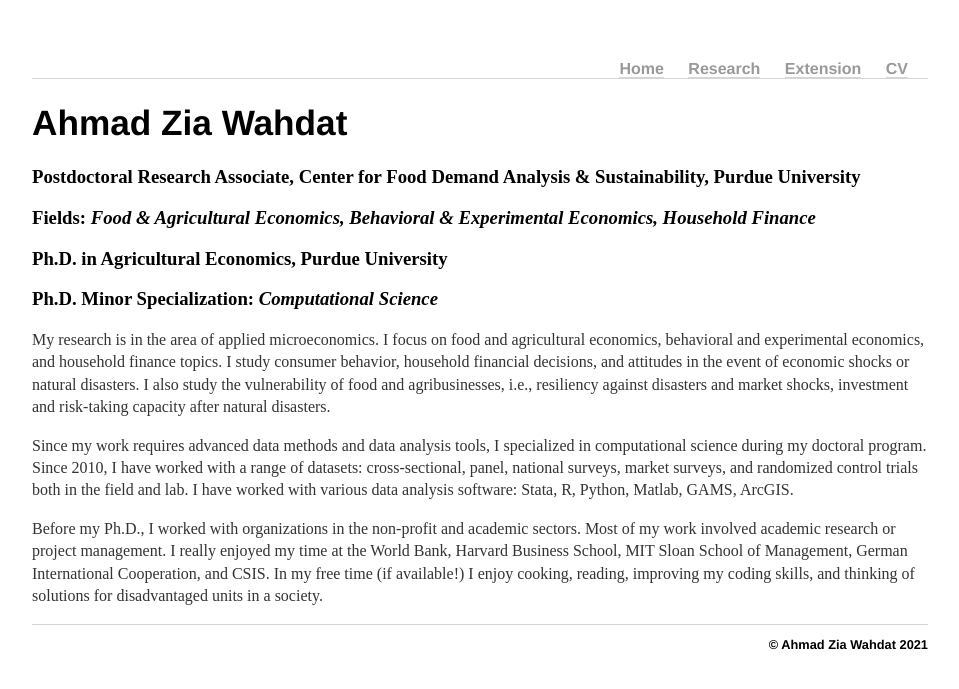
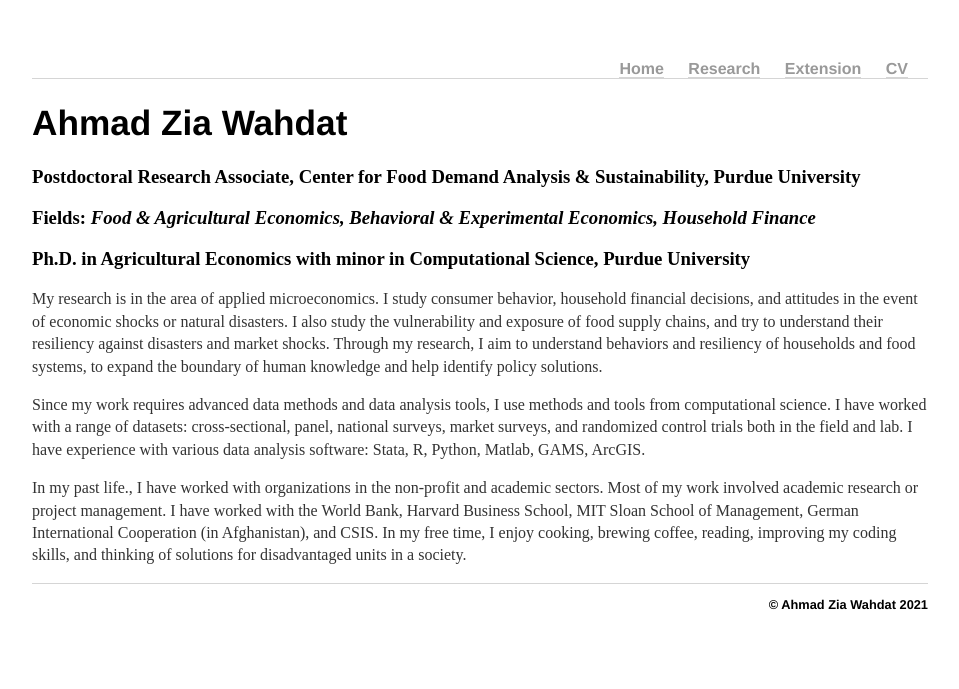
Before and after one commit to awahdat/webpage, a Jekyll site: the page built from home/index.html, in a window 1280 px wide. Shown: the top 689 px of the page, without its empty margins (160-1119 px from the left). Built offline with Jekyll 4.4.1, drawn with Linux system fonts in a browser that asks for light colours.

Commit message:
Update index.html

```diff
--- a/home/index.html
+++ b/home/index.html
@@ -7,20 +7,22 @@ title: Ahmad Zia Wahdat
 			<h3>Postdoctoral Research Associate, Center for Food Demand Analysis & Sustainability, Purdue University</h3>
 			<!-- <h3>Available for research/teaching jobs in 2020-2021 (awahdat AT purdue.edu)</h3> -->
 			<h3>Fields: <em>Food & Agricultural Economics, Behavioral & Experimental Economics, Household Finance</em></h3>
-			<h3>Ph.D. in Agricultural Economics, Purdue University</em></h3>
-			<h3>Ph.D. Minor Specialization: <em>Computational Science</em></h3>
+			<h3>Ph.D. in Agricultural Economics with minor in Computational Science, Purdue University</em></h3>
 
-	<p>My research is in the area of applied microeconomics. I focus on food and agricultural economics, behavioral and experimental
-	economics, and household finance topics.
+
+	<p>My research is in the area of applied microeconomics.
         I study consumer behavior, household financial decisions, and attitudes in the event of economic shocks or natural disasters.
-        I also study the vulnerability of food and agribusinesses, i.e., resiliency against disasters and market shocks,
-	investment and risk-taking capacity after natural disasters.</p>
+        I also study the vulnerability and exposure of food supply chains, and try to understand their resiliency against disasters and market shocks.
+	Through my research, I aim to understand behaviors and resiliency of households and food systems, to expand the boundary of human knowledge and help identify
+	policy solutions.</p>
 
-        <p>Since my work requires advanced data methods and data analysis tools, I specialized in computational science during my doctoral program.
-        Since 2010, I have worked with a range of datasets: cross-sectional, panel, national surveys, market surveys, and randomized control trials both in the field and lab.
-        I have worked with various data analysis software: Stata, R, Python, Matlab, GAMS, ArcGIS.</p>
+        <p>Since my work requires advanced data methods and data analysis tools, I use methods and tools from computational science.
+        I have worked with a range of datasets: cross-sectional, panel, national surveys, market surveys,
+	and randomized control trials both in the field and lab.
+        I have experience with various data analysis software: Stata, R, Python, Matlab, GAMS, ArcGIS.</p>
 
-        <p>Before my Ph.D., I worked with organizations in the non-profit and academic sectors. Most of my work involved academic research
-	or project management. I really enjoyed my time at the World Bank, Harvard Business School, MIT Sloan School of Management, German International Cooperation, and CSIS.
-        In my free time (if available!) I enjoy cooking, reading, improving my coding skills, and thinking of solutions for disadvantaged units in a society. </p>
+        <p>In my past life., I have worked with organizations in the non-profit and academic sectors. Most of my work involved academic research
+	or project management. I have worked with the World Bank, Harvard Business School, MIT Sloan School of Management,
+	German International Cooperation (in Afghanistan), and CSIS.
+        In my free time, I enjoy cooking, brewing coffee, reading, improving my coding skills, and thinking of solutions for disadvantaged units in a society. </p>
 </div><!-- /.blurb -->
```
